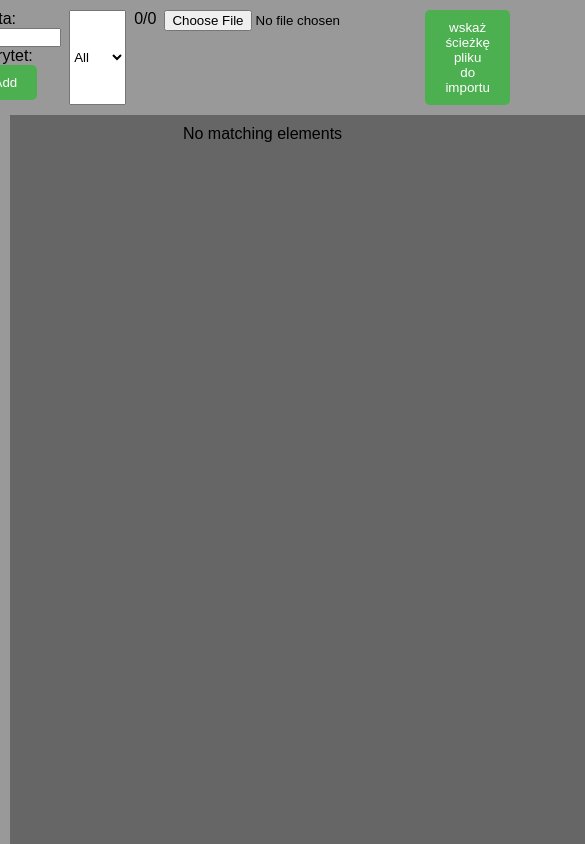
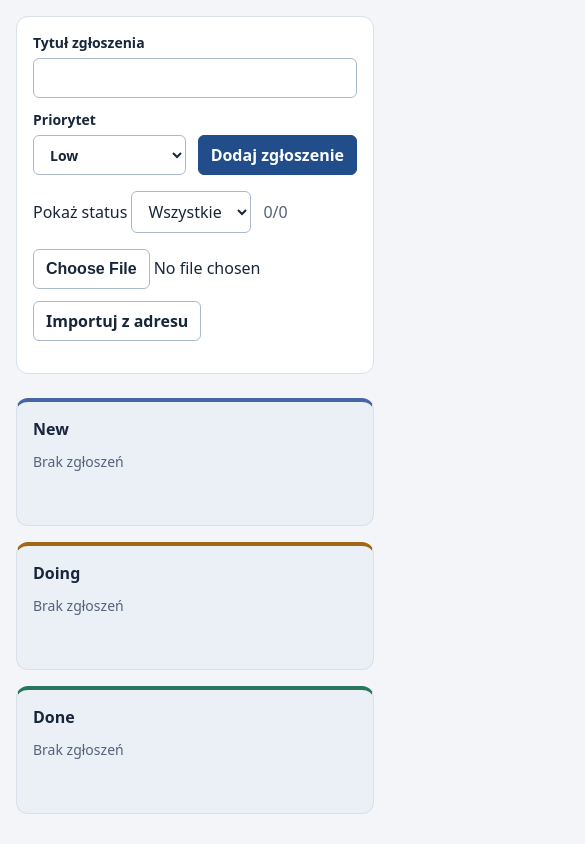
Before and after one commit to Krzysztofpan/js-collab-helpdesk-4, a plain HTML site: page app/index.html in a window 390 px wide. Shown: the top 844 px of the page, 585 px wide, since content can reach past the window. Drawn offline with Linux system fonts and the light colour scheme.

Commit message:
Group tickets into status columns

```diff
--- a/app/app.js
+++ b/app/app.js
@@ -2,7 +2,7 @@ import { handleAddTicket, handleChangeStatus, handleGetPath, handleSelectFile, r
 
 
 const form = document.querySelector('#form');
-const box = document.querySelector('.box');
+const board = document.querySelector('.board');
 const filter = document.querySelector('#filter');
 const inputFile = document.querySelector('#inputFile')
 const triggerGetFileBtn = document.querySelector('#triggerGetFile')
@@ -14,7 +14,7 @@ triggerGetFileBtn.addEventListener('click',handleGetPath)
 
 
 form.addEventListener('submit', handleAddTicket);
-box.addEventListener('change', handleChangeStatus);
+board.addEventListener('change', handleChangeStatus);
 filter.addEventListener('change', renderTickets);
 
 renderTickets();
--- a/app/index.html
+++ b/app/index.html
@@ -1,39 +1,66 @@
 <!doctype html>
-<html lang="en">
+<html lang="pl">
   <head>
     <meta charset="UTF-8" />
     <meta name="viewport" content="width=device-width, initial-scale=1.0" />
-    <title>Document</title>
+    <title>Helpdesk</title>
     <link rel="stylesheet" href="./style.css" />
   </head>
   <body>
-    <div id="container">
+    <main>
+      <div class="toolbar">
         <form id="form">
-      <label for="title">Tytuł questa: </label>
+          <label class="title-field" for="title">
+            Tytuł zgłoszenia
             <input type="text" id="title" name="title" required />
-      <label for="priority">Wybierz priorytet: </label>
+          </label>
+          <label for="priority">
+            Priorytet
             <select id="priority" name="priority" required>
               <option value="low">Low</option>
               <option value="medium">Normal</option>
               <option value="high">High</option>
             </select>
-      <button type="submit">Add</button>
+          </label>
+          <button type="submit">Dodaj zgłoszenie</button>
         </form>
+        <div class="board-controls">
+          <label for="filter">
+            Pokaż status
             <select id="filter" name="filter">
-          <option value="all">All</option>
+              <option value="all">Wszystkie</option>
               <option value="new">New</option>
               <option value="doing">Doing</option>
               <option value="done">Done</option>
             </select>
-      <span id="counter">
-      </span>
+          </label>
+          <output id="counter" aria-label="Widoczne zgłoszenia / wszystkie zgłoszenia"></output>
+        </div>
+        <div class="import-controls">
           <input id="inputFile" type="file" accept=".json,.csv,.xml,application/json,text/csv,application/csv,text/xml,application/xml" aria-label="Importuj plik JSON, CSV lub XML" />
-      <button id="triggerGetFile">wskaż ścieżkę pliku do importu</button>
+          <button type="button" id="triggerGetFile">Importuj z adresu</button>
         </div>
         <p id="importError" role="status"></p>
-    <div class="box-container">
-      <div class="box"></div>
       </div>
+
+      <section class="board" aria-label="Tablica zgłoszeń">
+        <section class="board-column" data-status="new" aria-labelledby="new-heading">
+          <h2 id="new-heading">New</h2>
+          <div class="board-cards"></div>
+          <p class="board-empty">Brak zgłoszeń</p>
+        </section>
+        <section class="board-column" data-status="doing" aria-labelledby="doing-heading">
+          <h2 id="doing-heading">Doing</h2>
+          <div class="board-cards"></div>
+          <p class="board-empty">Brak zgłoszeń</p>
+        </section>
+        <section class="board-column" data-status="done" aria-labelledby="done-heading">
+          <h2 id="done-heading">Done</h2>
+          <div class="board-cards"></div>
+          <p class="board-empty">Brak zgłoszeń</p>
+        </section>
+      </section>
+    </main>
 
     <script type="module" src="./app.js"></script>
   </body>
--- a/app/modules/handleListiners.js
+++ b/app/modules/handleListiners.js
@@ -5,7 +5,8 @@ import { importFromFile, importFromUrl } from "./importTickets.js"
 let tickets = loadTickets()
 
 const form = document.querySelector("#form")
-const box = document.querySelector(".box")
+const board = document.querySelector(".board")
+const columns = board.querySelectorAll(".board-column")
 const filter = document.querySelector("#filter")
 const counter = document.querySelector("#counter")
 const importError = document.querySelector("#importError")
@@ -59,35 +60,41 @@ export const handleAddTicket = (e) => {
 }
 
 export const renderTickets = () => {
-  const filteredTickets = getFilteredTickets(tickets)
+  const filterValue = filter.value
+  const filteredTickets = getFilteredTickets(tickets, filterValue)
+  const cardsByStatus = new Map(statusOptions.map((status) => [status, document.createDocumentFragment()]))
 
-  if (filteredTickets.length === 0) {
-    box.textContent = "No matching elements"
-  } else {
-    const rows = document.createDocumentFragment()
   for (const ticket of filteredTickets) {
-      const row = document.createElement("div")
-      row.className = "quest"
+    const card = document.createElement("article")
+    card.className = "quest"
 
-      const title = document.createElement("p")
+    const title = document.createElement("h3")
     title.className = "quest-title"
     title.textContent = ticket.title
 
     const priority = document.createElement("p")
     priority.className = "quest-priority"
+    priority.dataset.priority = ticket.priority
     priority.textContent = ticket.priority
 
     const status = document.createElement("select")
     status.className = "status-select"
     status.append(...statusOptions.map((value) => new Option(value, value)))
+    status.setAttribute("aria-label", `Status zgłoszenia: ${ticket.title}`)
     status.dataset.id = ticket.id
     status.value = ticket.status
     status.disabled = isImporting
 
-      row.append(title, priority, status)
-      rows.append(row)
+    card.append(title, priority, status)
+    cardsByStatus.get(ticket.status).append(card)
   }
-    box.replaceChildren(rows)
+
+  for (const column of columns) {
+    const status = column.dataset.status
+    const cards = cardsByStatus.get(status)
+    column.hidden = filterValue !== "all" && filterValue !== status
+    column.querySelector(".board-empty").hidden = cards.hasChildNodes()
+    column.querySelector(".board-cards").replaceChildren(cards)
   }
 
   counter.textContent = `${filteredTickets.length}/${tickets.length}`
@@ -98,7 +105,7 @@ function setImporting(importing) {
   inputFile.disabled = importing
   urlImportButton.disabled = importing
   for (const control of form.elements) control.disabled = importing
-  for (const status of box.querySelectorAll(".status-select")) status.disabled = importing
+  for (const status of board.querySelectorAll(".status-select")) status.disabled = importing
 }
 
 async function replaceTickets(load) {
--- a/app/modules/ticketsActions.js
+++ b/app/modules/ticketsActions.js
@@ -22,9 +22,7 @@ export const saveTickets = (tickets) => {
   }
 }
 
-export const getFilteredTickets = (tickets) => {
-  const filterValue = filter.value
-
+export const getFilteredTickets = (tickets, filterValue) => {
   if (filterValue === "all") {
     return tickets
   }
--- a/app/style.css
+++ b/app/style.css
@@ -1,71 +1,228 @@
+:root {
+  color-scheme: light;
+  font-family: system-ui, sans-serif;
+  color: #17263b;
+  background: #f3f5f8;
+}
+
 * {
   box-sizing: border-box;
-  margin: 0;
-  padding: 0;
 }
 
 body {
-  display: flex;
-  justify-content: center;
-  flex-direction: column;
-  text-align: center;
-  margin: 10px;
-  font-family: Arial, sans-serif;
-  background-color: #999;
+  margin: 0;
 }
 
-#container {
-
-  display: flex;
-  gap: 8px;
-  justify-content: center;
-}
-button {
-  background-color: #4caf50;
-  color: white;
-  padding: 10px 20px;
-  border: none;
-  border-radius: 5px;
-  cursor: pointer;
+main {
+  width: min(75rem, 100%);
+  margin-inline: auto;
+  padding: clamp(1rem, 4vw, 2.5rem);
 }
 
-.box-container {
-  height: 1000px;
-  background-color: #666;
-  overflow-y: auto;
-  width: 1000px;
-  margin: 10px auto;
+.toolbar {
+  display: grid;
+  grid-template-columns: minmax(0, 1fr) auto;
+  align-items: center;
+  gap: 1rem;
+  padding: 1rem;
+  margin-block-end: 1.5rem;
+  border: 1px solid #d7e0eb;
+  border-radius: 0.75rem;
+  background: #fff;
 }
 
-.box {
+#form {
+  grid-column: 1 / -1;
   display: grid;
-  grid-template-columns: repeat(2, 1fr);
-  height: max-content;
-  width: 100%;
-  padding: 10px;
-  gap: 10px;
+  grid-template-columns: minmax(0, 1fr) minmax(8rem, 12rem) auto;
+  align-items: end;
+  gap: 0.75rem;
+}
+
+#form label {
+  display: grid;
+  gap: 0.375rem;
+  min-width: 0;
+  font-size: 0.875rem;
+  font-weight: 600;
+}
+
+.board-controls,
+.import-controls {
+  display: flex;
+  flex-wrap: wrap;
+  align-items: center;
+  gap: 0.75rem;
+}
+
+.import-controls {
+  justify-content: flex-end;
+}
+
+input,
+select,
+button {
+  min-width: 0;
+  max-width: 100%;
+  font: inherit;
+}
+
+input[type="text"],
+select,
+button,
+::file-selector-button {
+  min-height: 2.5rem;
+  padding: 0.5rem 0.75rem;
+  border: 1px solid #aab9cc;
+  border-radius: 0.375rem;
+  background: #fff;
+  color: inherit;
+}
+
+button,
+::file-selector-button {
+  cursor: pointer;
+  font-weight: 600;
+}
+
+#form button {
+  border-color: #214d8b;
+  background: #214d8b;
+  color: #fff;
+}
+
+button:disabled,
+input[type="file"]:disabled::file-selector-button {
+  cursor: default;
+}
+
+:focus-visible {
+  outline: 2px solid #376ec5;
+  outline-offset: 2px;
+}
+
+#counter,
+.board-empty {
+  color: #526279;
+}
+
+#counter {
+  font-variant-numeric: tabular-nums;
+}
+
+#importError {
+  grid-column: 1 / -1;
+  margin: 0;
+  color: #9c2836;
+}
+
+#importError:empty {
+  margin-top: -1rem;
+}
+
+.board {
+  display: grid;
+  grid-template-columns: repeat(auto-fit, minmax(min(100%, 16rem), 1fr));
+  align-items: start;
+  gap: 1rem;
+}
+
+.board-column {
+  --status-color: #4567a3;
+  min-width: 0;
+  min-height: 16rem;
+  padding: 1rem;
+  border: 1px solid #d7e0eb;
+  border-top: 0.25rem solid var(--status-color);
+  border-radius: 0.75rem;
+  background: #eaf0f6;
+}
+
+.board-column[data-status="doing"] {
+  --status-color: #a26715;
+}
+
+.board-column[data-status="done"] {
+  --status-color: #28765c;
+}
+
+.board-column h2 {
+  margin: 0 0 0.75rem;
+  font-size: 1rem;
+}
+
+.board-cards {
+  display: grid;
+  gap: 0.625rem;
+}
+
+.board-empty {
+  margin: 0;
+  font-size: 0.875rem;
 }
 
 .quest {
-  display: flex;
-  flex-direction: row;
-  justify-content: center;
-  text-align: center;
-  min-height: 100px;
-  height: max-content;
-  background-color: #4caf50;
-
-
+  display: grid;
+  grid-template-columns: minmax(0, 1fr) auto;
+  align-items: center;
+  gap: 0.625rem;
+  padding: 0.875rem;
+  border: 1px solid #d7e0eb;
+  border-radius: 0.5rem;
+  background: #fff;
 }
 
-#quest-title {
-  width: 100%;
-  white-space: wrap;
-  word-break: break-all;
-  text-wrap-mode: wrap;
+.quest-title {
+  grid-column: 1 / -1;
+  margin: 0;
+  overflow-wrap: anywhere;
+  font-size: 0.9375rem;
+  line-height: 1.4;
 }
 
-.quest > * {
-  margin: 10px;
-  padding: 10px;
+.quest-priority {
+  justify-self: start;
+  margin: 0;
+  padding: 0.125rem 0.5rem;
+  border-radius: 0.25rem;
+  background: #eaf0f6;
+  color: #40526d;
+  font-size: 0.8125rem;
+  font-weight: 600;
 }
+
+.quest-priority[data-priority="medium"] {
+  background: #faedd9;
+  color: #754507;
+}
+
+.quest-priority[data-priority="high"] {
+  background: #f9e2e5;
+  color: #942a38;
+}
+
+.status-select {
+  font-size: 0.875rem;
+}
+
+@media (max-width: 42rem) {
+  .toolbar {
+    grid-template-columns: minmax(0, 1fr);
+  }
+
+  #form {
+    grid-template-columns: minmax(0, 1fr) auto;
+  }
+
+  .title-field {
+    grid-column: 1 / -1;
+  }
+
+  .import-controls {
+    justify-content: flex-start;
+  }
+
+  .board-column {
+    min-height: 8rem;
+  }
+}
```
Lines whose indentation alone changed are shown as unchanged.
